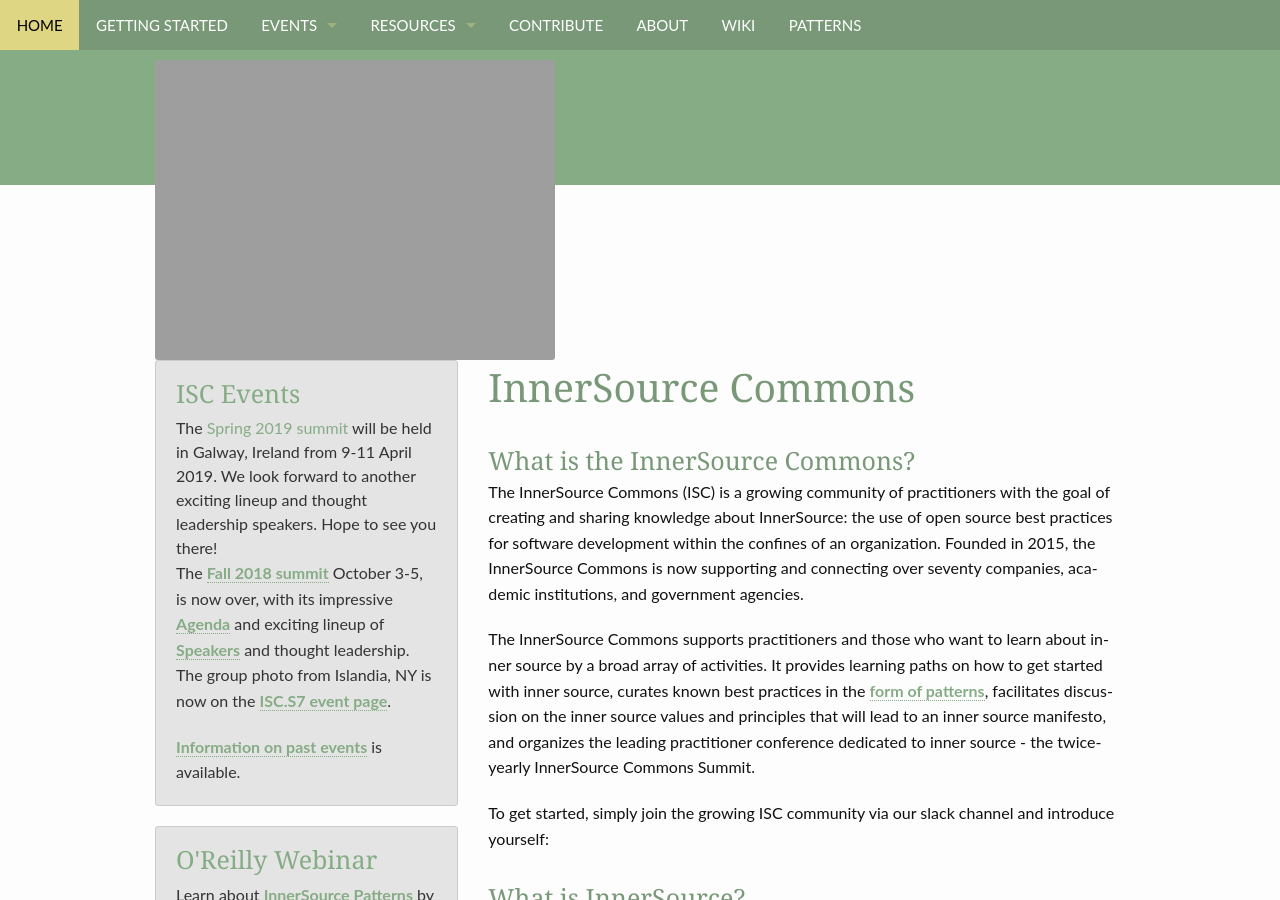
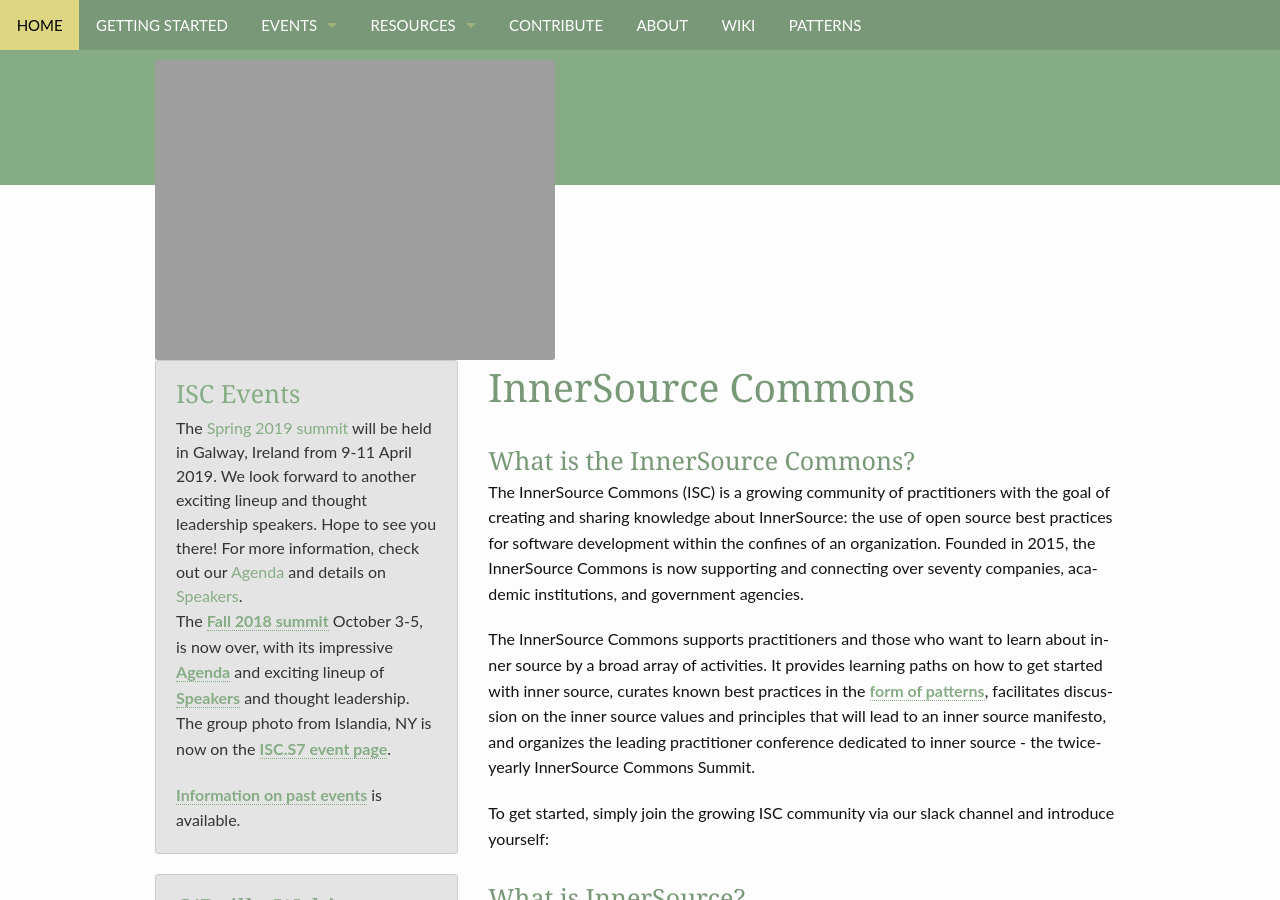
Before and after one commit to paypal/InnerSourceCommons, a Jekyll site: the page built from pages/pages-root-folder/index.md, in a window 1280 px wide and 900 px high. Built offline with Jekyll 4.4.1, drawn with Linux system fonts in a browser that asks for light colours.

Commit message:
Update _sidebar.html

```diff
--- a/_includes/_sidebar.html
+++ b/_includes/_sidebar.html
@@ -1,8 +1,9 @@
 <aside>
 	<div class="panel radius">
 		<h3><a href="/InnerSourceCommons/events/">ISC Events</a></h3>
-        The <a href="/InnerSourceCommons/events/isc-spring-2019/">Spring 2019 summit</a> will be held in Galway, Ireland from 9-11 April 2019. We look forward to another exciting lineup and thought leadership speakers. Hope to see you there!
+        The <a href="/InnerSourceCommons/events/isc-spring-2019/">Spring 2019 summit</a> will be held in Galway, Ireland from 9-11 April 2019. We look forward to another exciting lineup and thought leadership speakers. Hope to see you there! For more information, check out our <a href="http://paypal.github.io/InnerSourceCommons/events/isc-spring-2019-agenda/" alt="Agenda">Agenda</a> and details on <a href="http://paypal.github.io/InnerSourceCommons/events/isc-spring-2019-speakers/" alt="Speakers"> Speakers</a>.
 		</p>
+
         <p>The <a href="/InnerSourceCommons/events/isc-fall-2018/">Fall 2018 summit</a> October 3-5, is now over, with its impressive <a href="http://paypal.github.io/InnerSourceCommons/events/isc-fall-2018-agenda" alt="Agenda">Agenda</a> and exciting lineup of <a href="http://paypal.github.io/InnerSourceCommons/events/isc-fall-2018-speakers" alt="Speakers"> Speakers</a> and thought leadership. The group photo from Islandia, NY is now on the <a href="/InnerSourceCommons/events/isc-fall-2018/">ISC.S7 event page</a>.</p>
         <p><a href="/InnerSourceCommons/events">Information on past events</a> is available.</p>
 	</div>
```
